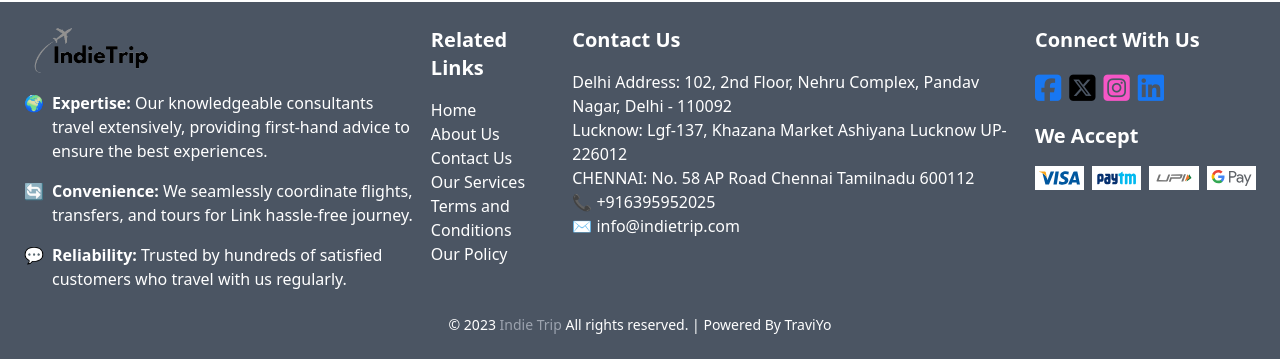
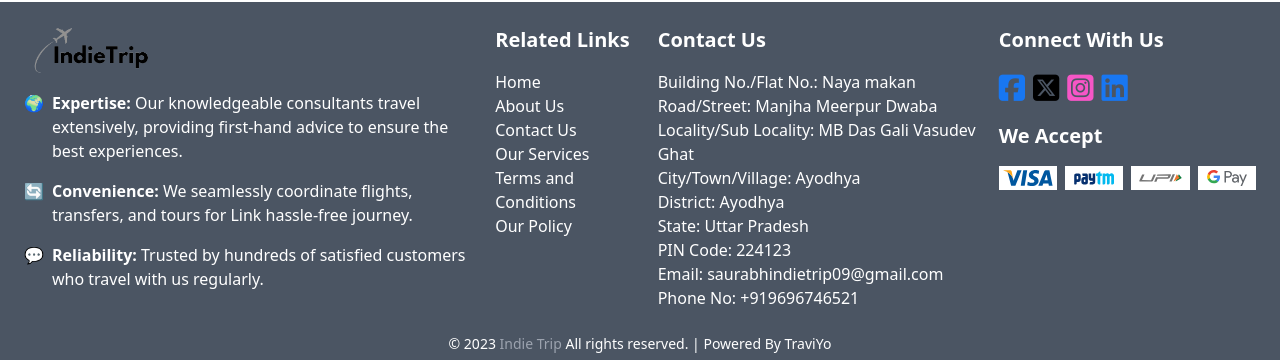
Before and after one commit to coderAjju/indieTrip-client, a React (Vite) app: page / in a window 1280 px wide. Shown: the part 1935-2295 px from the top of the page. Built offline with nearby package versions, Linux system fonts and the light colour scheme.

Commit message:
file updated

```diff
--- a/src/components/Footer/Footer.jsx
+++ b/src/components/Footer/Footer.jsx
@@ -1,5 +1,5 @@
 import React from 'react';
-import {Link} from 'react-router-dom'
+import { Link } from 'react-router-dom'
 import visaLogo from '../../assets/visa-logo.svg'
 import paytmLogo from '../../assets/paytm-logo.svg'
 import upiLogo from '../../assets/upi-logo.svg'
@@ -10,9 +10,9 @@ const Footer = () => {
     <div className="bg-gray-600 text-black p-6">
       <div className="flex flex-col md:flex-row justify-between gap-3">
         <div className="mb-6 md:mb-0 md:w-[500px]">
-        <Link to='/' className='flex justify-start items-center'>
+          <Link to='/' className='flex justify-start items-center'>
             <img className='w-36' src={logo} alt="logo" />
-           </Link>
+          </Link>
           <div className="mt-4">
             <div className="flex items-start mb-4">
               <span className="mr-2">🌍</span>
@@ -48,17 +48,21 @@ const Footer = () => {
         <div className="mb-6 md:mb-0 text-white">
           <h2 className="font-bold text-xl">Contact Us</h2>
           <div className="mt-4">
-            <p>Delhi Address: 102, 2nd Floor, Nehru Complex, Pandav Nagar, Delhi - 110092</p>
-            <p>Lucknow: Lgf-137, Khazana Market Ashiyana Lucknow UP-226012</p>
-            <p>CHENNAI: No. 58 AP Road Chennai Tamilnadu 600112</p>
-            <p>📞 +916395952025</p>
-            <p>✉️ info@indietrip.com</p>
+            <p>Building No./Flat No.: Naya makan</p>
+            <p>Road/Street: Manjha Meerpur Dwaba</p>
+            <p>Locality/Sub Locality: MB Das Gali Vasudev Ghat</p>
+            <p>City/Town/Village: Ayodhya</p>
+            <p>District: Ayodhya</p>
+            <p>State: Uttar Pradesh</p>
+            <p>PIN Code: 224123</p>
+            <p>Email: saurabhindietrip09@gmail.com</p>
+            <p>Phone No: +919696746521</p>
           </div>
         </div>
         <div>
           <h2 className="font-bold text-xl text-white">Connect With Us</h2>
           <div className="flex mt-4 space-x-2">
-            <a href = "https://www.facebook.com/people/IndieTrip/61558576468798/" target="_blank" className="hover:text-blue-700  text-[#1877F2] text-3xl transition-all"><i class="fa-brands fa-square-facebook"></i></a>
+            <a href="https://www.facebook.com/people/IndieTrip/61558576468798/" target="_blank" className="hover:text-blue-700  text-[#1877F2] text-3xl transition-all"><i class="fa-brands fa-square-facebook"></i></a>
             <Link className="hover:text-gray-800  text-black-950 text-3xl transition-all"><i class="fa-brands fa-square-x-twitter"></i></Link>
             <a href="https://www.instagram.com/indietrip_/?igsh=MTNidmVzbjV0cDJxcA%3D%3D" className="hover:text-pink-700 text-[#f656c6] text-3xl transition-all"><i class="fa-brands fa-square-instagram"></i></a>
             <Link className="hover:text-blue-700  text-[#1877F2] text-3xl transition-all"><i class="fa-brands fa-linkedin"></i></Link>
```
